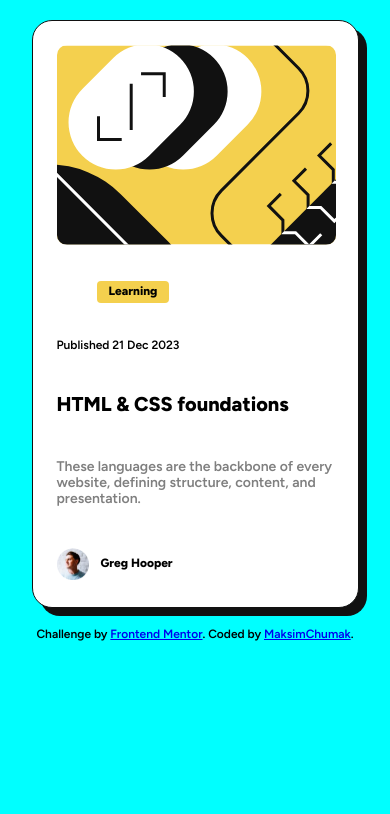
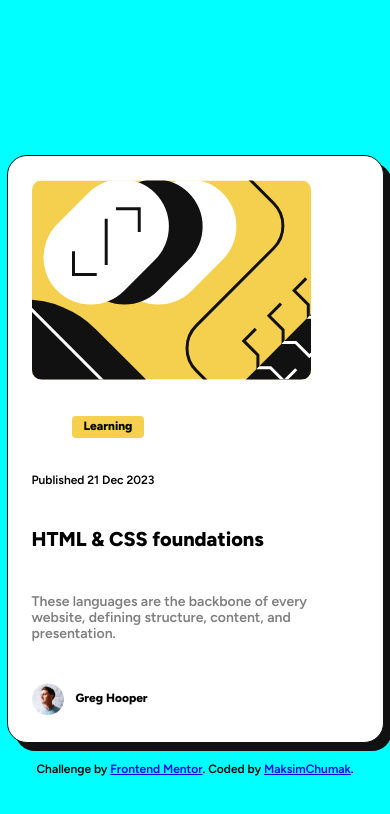
Before and after one commit to MaksimCh1988/blog-preview-card, a plain HTML site: page index.html in a window 390 px wide. Drawn offline with nearby package versions, Linux system fonts and the light colour scheme.

Commit message:
Update
Update

```diff
--- a/index.html
+++ b/index.html
@@ -13,7 +13,7 @@
   </head>
   <body>
     <div class="card">
-      <img class="card__img" alt="card-img" src="img/illustration-article.svg" width="336px" height="200px" />
+      <img class="card__img" alt="card-img" src="img/illustration-article.svg" width="336" height="200" />
       <div class="card__body">
         <ul class="card__tag-list">
           <li class="card__tag-item">Learning</li>
@@ -25,7 +25,7 @@
         </p>
       </div>
       <div class="card__author">
-        <img class="card__author-avatar" src="img/image-avatar.webp" alt="photo" width="32px" height="32px" />
+        <img class="card__author-avatar" src="img/image-avatar.webp" alt="photo" width="32" height="32" />
         <p class="card__author-name">Greg Hooper</p>
       </div>
     </div>
--- a/style.css
+++ b/style.css
@@ -3,10 +3,6 @@
   --black: #111111;
   --pure-white: #ffffff;
   --grey: #7f7f7f;
-}
-
-* {
-  box-sizing: border-box;
 }
 
 body {
@@ -20,6 +16,7 @@ body {
   width: 384px;
   padding: 24px;
   margin: 20px auto;
+  margin-top: 218px;
   flex-direction: column;
   justify-content: center;
   gap: 24px;
@@ -86,6 +83,7 @@ body {
 
   .card {
     width: 327px;
+    margin-top: 155px;
   }
 
   .card__img {
```
Also changed, not shown: 1 other file.
